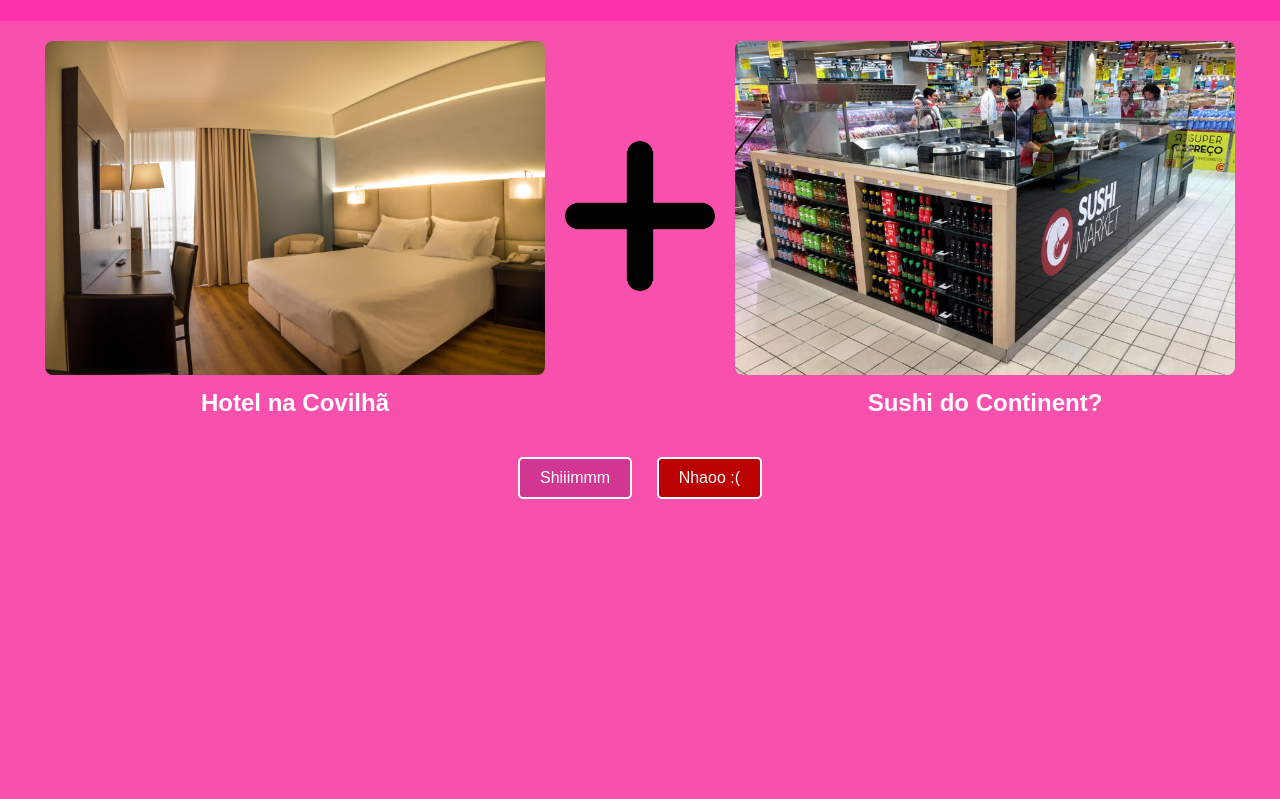
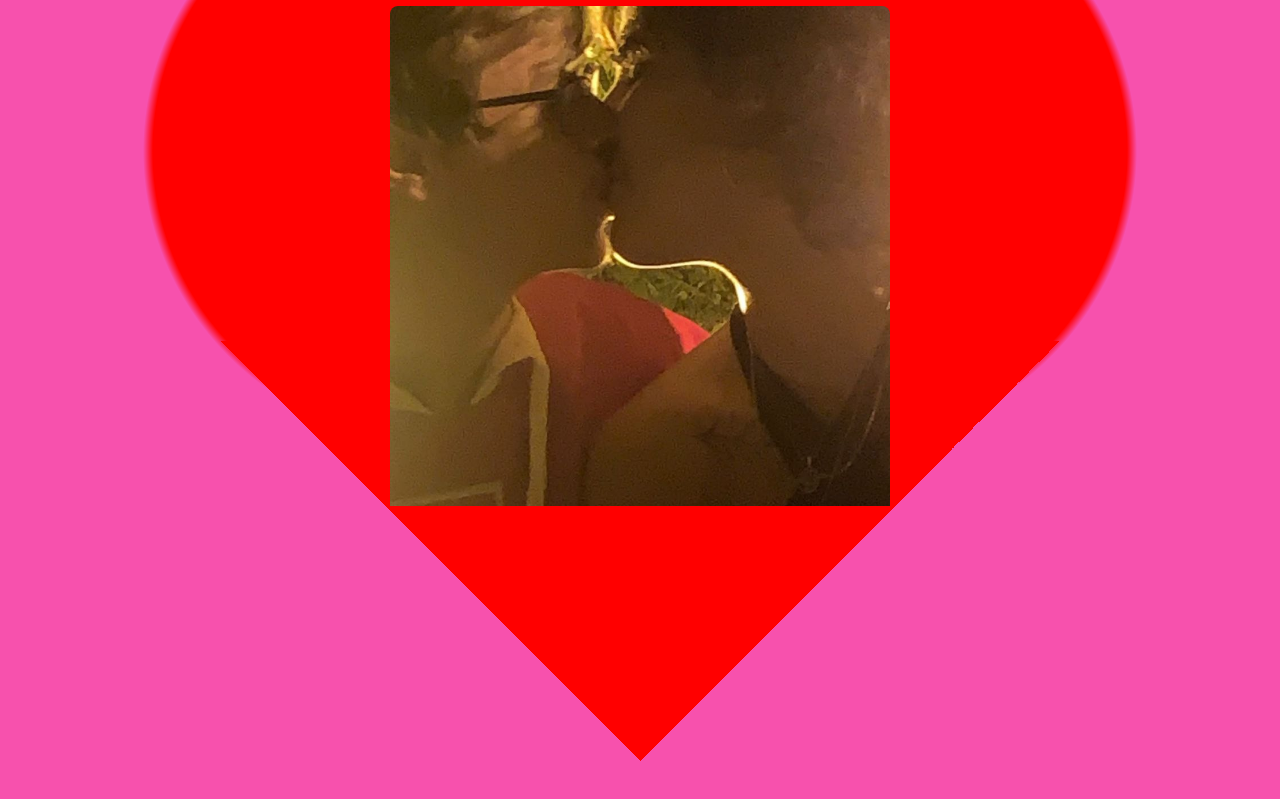
Before and after one commit to Dinis-Lei/valentim, a plain HTML site: page index.html in a window 1280 px wide. Both pictures are taken after a click on the button "Shiiimmm". Shown: the part 99-898 px from the top of the page. Before the commit the page ends 800 px from the top, so only its background shows below. Drawn offline with Linux system fonts and the light colour scheme.

Commit message:
Add files via upload

```diff
--- a/index.html
+++ b/index.html
@@ -61,6 +61,47 @@
             background-color: #ba0000;
             color: white;
         }
+
+        #heart-container {
+    position: absolute;
+    top: 55%;
+    left: 50%;
+    transform: translate(-50%, -50%); /* This will center it both vertically and horizontally */
+    display: flex;
+    justify-content: center;
+    align-items: center;
+}
+
+        /* Heart shape CSS */
+        .heart {
+  --c: red;
+  width: 1000px;
+  aspect-ratio: 1;
+  background:
+   radial-gradient(at 70% 31%, var(--c) 29%, #0000 30%),
+   radial-gradient(at 30% 31%, var(--c) 29%, #0000 30%),
+   conic-gradient(from -45deg at 50% 84%, var(--c) 90deg, #0000 0)
+    bottom/100% 50% no-repeat;
+  position: relative; /* Ensure it's positioned to contain the image */
+  display: flex;
+  justify-content: center; /* Center image horizontally */
+  align-items: center; /* Center image vertically */
+}
+
+.heart img {
+  width: 500px;  /* Adjust image size to fit within the heart */
+  height: 500px;
+  object-fit: cover;
+  border-radius: 8px;
+  position: absolute; /* This ensures it stays inside the heart */
+  padding-bottom: 170px;
+}
+
+
+        /* Hide content when the heart is shown */
+        .hidden {
+            display: none;
+        }
     </style>
 </head>
 <body>
@@ -84,18 +125,36 @@
 </div>
 
 <div class="buttons">
-    <button class="btn1" onclick="showAlert()">Shiiimmm</button>
+    <button class="btn1" onclick="showHeartImage()">Shiiimmm</button>
     <button class="btn2" onclick="showAlert2()">Nhaoo :(</button>
 </div>
 
+<div id="heart-container"></div>
+
 <script>
-    function showAlert() {
-        alert("Yupppiiiiiiiiii");
+    function showHeartImage() {
+        // Hide the page content
+        document.querySelector('header').classList.add('hidden');
+        document.querySelector('.images').classList.add('hidden');
+        document.querySelector('.buttons').classList.add('hidden');
+
+        // Create a new heart div and image element
+        var heartContainer = document.getElementById("heart-container");
+        var heartDiv = document.createElement("div");
+        heartDiv.classList.add("heart");
+
+        var img = document.createElement("img");
+        img.src = "images/photo.jpg"; // Add your desired image path here
+        img.alt = "Heart Image";
+
+        heartDiv.appendChild(img);
+        heartContainer.appendChild(heartDiv);
     }
 
     function showAlert2() {
         alert("Escolha inválida");
     }
 </script>
+
 </body>
 </html>
```
Also changed, not shown: images/photo.jpg (added).
